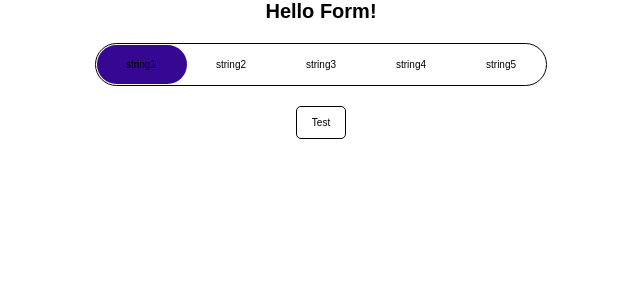
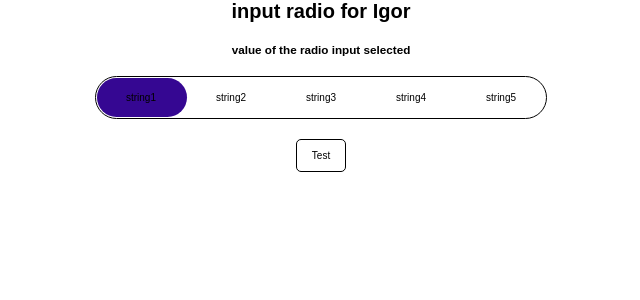
Before and after one commit to xkochevnikx/custom-checkbox, a React (Vite) app: page / in a window 1280 px wide. Shown: the top 300 px of the page, without its empty margins (319-959 px from the left). Built offline with nearby package versions, Linux system fonts and the light colour scheme.

Commit message:
add state from App

```diff
--- a/src/App.tsx
+++ b/src/App.tsx
@@ -2,16 +2,15 @@ import { MyButton, ThemeButton } from './MyButton/MyButton';
 import { classNames } from './helpers/classnames';
 import { Form } from './Form/Form';
 import { useForm } from 'react-hook-form';
-import { TextCheckbox } from './TextCheckbox/TextCheckbox';
-
-export type FormValues = {
-    string?: string;
-};
+import { TextRadio } from './TextRadio/TextRadio';
+import { useState } from 'react';
 
 export function App() {
     const { handleSubmit, register } = useForm();
 
-    const onSubmit = handleSubmit((data) => console.log(data));
+    const [selected, setSelected] = useState<string>('');
+
+    const onSubmit = handleSubmit((e) => setSelected(e.string));
 
     const items = [
         {
@@ -39,9 +38,10 @@ export function App() {
     return (
         <>
             <div className={classNames('container', {}, [])}>
-                <h1>Hello Form!</h1>
+                <h1>input radio for Igor</h1>
+                <h3>value of the radio input selected {selected} </h3>
                 <Form onSubmit={onSubmit}>
-                    <TextCheckbox items={items} register={register} />
+                    <TextRadio items={items} register={register} />
                     <MyButton type="submit" theme={ThemeButton.OUTLINE}>
                         Test
                     </MyButton>
--- a/src/TextCheckbox/TextCheckbox.tsx
+++ b/src/TextRadio/TextRadio.tsx
@@ -1,6 +1,6 @@
 import { Fragment, InputHTMLAttributes } from 'react';
 import { classNames } from '../helpers/classnames';
-import cls from './TextCheckbox.module.css';
+import cls from './TextRadio.module.css';
 import { FieldValues, UseFormRegister, useForm } from 'react-hook-form';
 
 type itemRadio = {
@@ -13,7 +13,7 @@ interface ITextCheckboxProps extends InputHTMLAttributes<HTMLInputElement> {
     register: UseFormRegister<FieldValues>;
 }
 
-export const TextCheckbox = (props: ITextCheckboxProps) => {
+export const TextRadio = (props: ITextCheckboxProps) => {
     const { items, register } = props;
 
     return (
```
Also changed, not shown: src/TextRadio/TextRadio.module.css (renamed from src/TextCheckbox/TextCheckbox.module.css).
